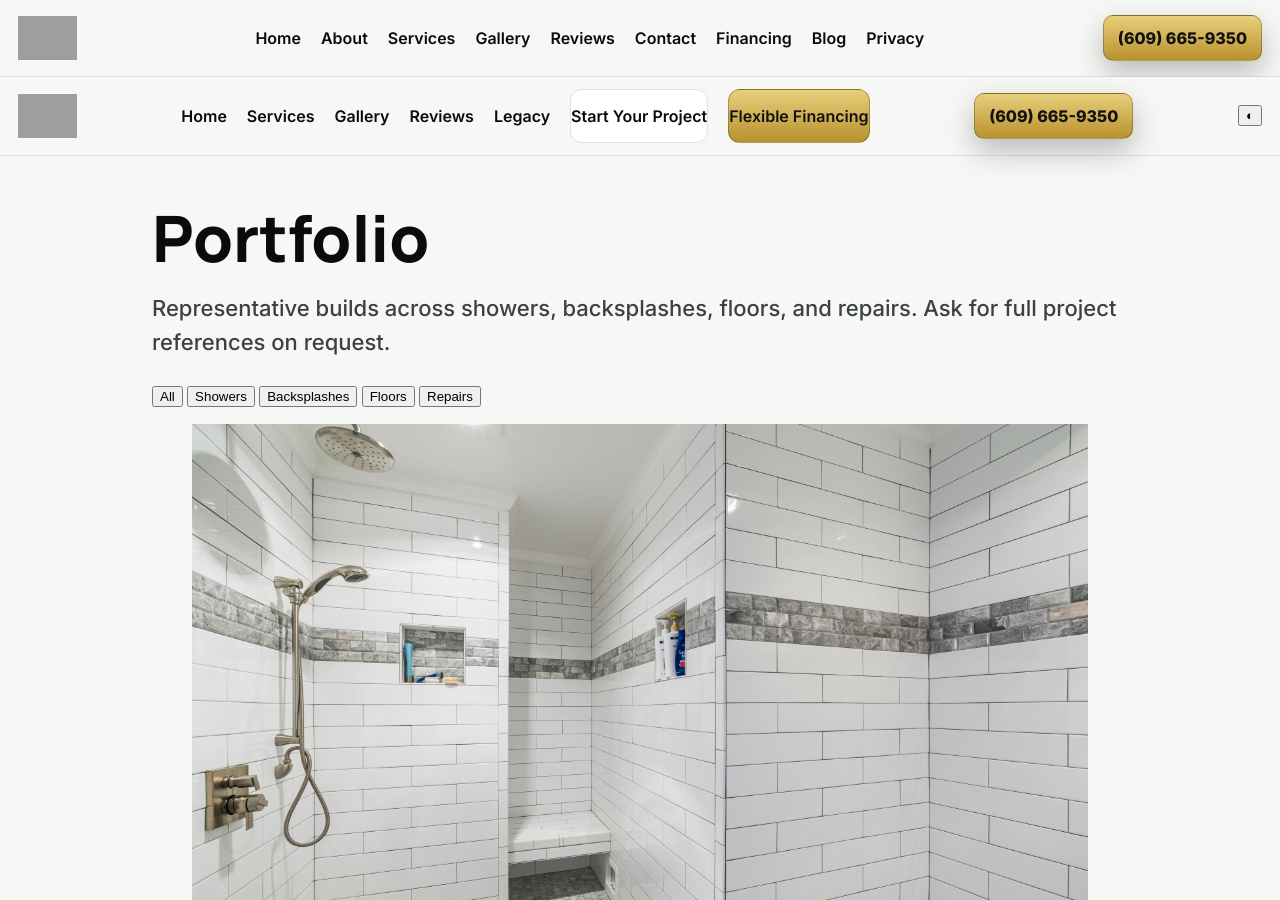
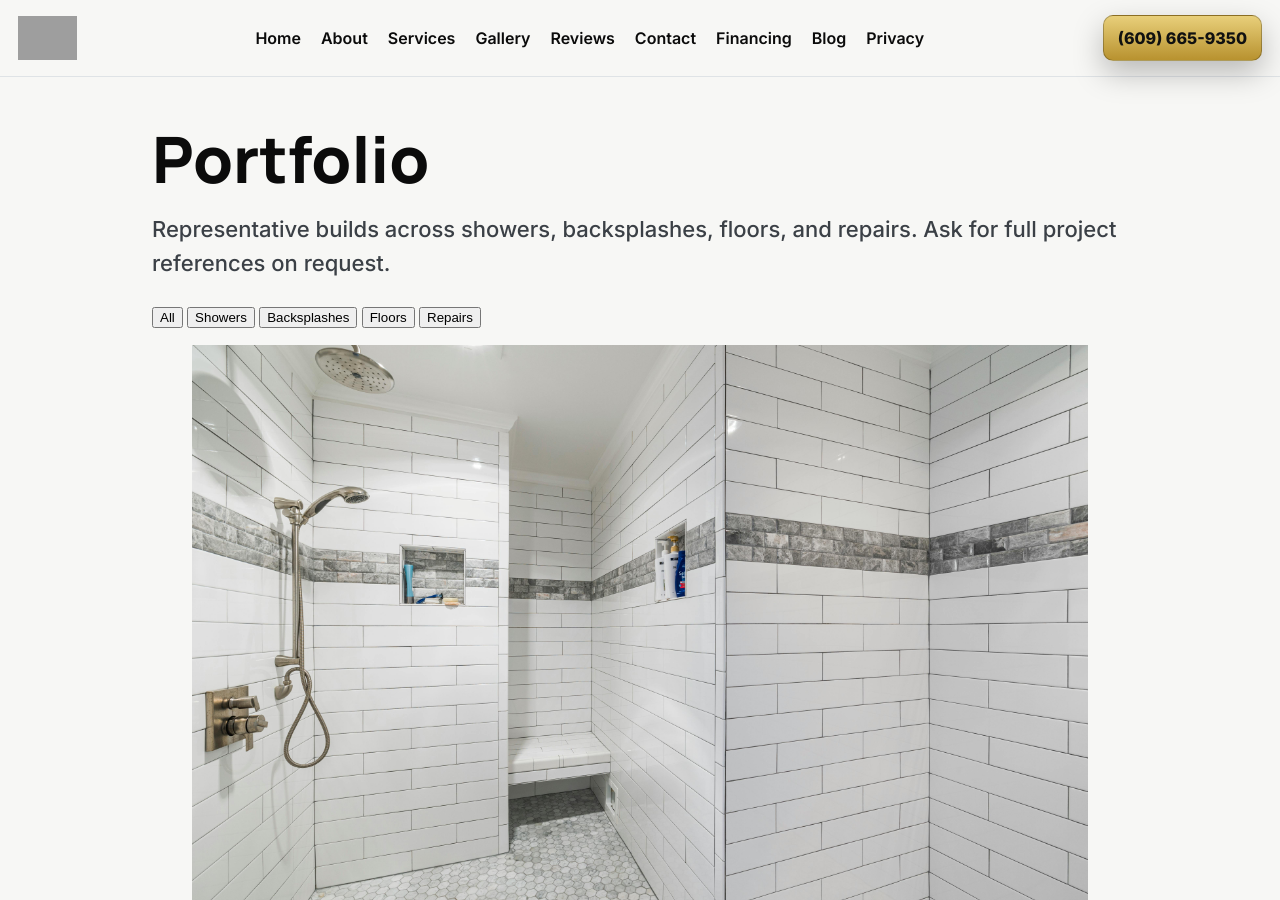
Before and after one commit to XTX33/Tillerstead-site, a Jekyll site: the page built from portfolio.html, in a window 1280 px wide and 900 px high. Built offline with Jekyll 4.4.1, drawn with Linux system fonts in a browser that asks for light colours; grey boxes are pictures that could not be loaded.

Commit message:
Update portfolio.html

```diff
--- a/portfolio.html
+++ b/portfolio.html
@@ -3,36 +3,6 @@ layout: default
 title: Portfolio
 permalink: /portfolio/
 ---
-<body>
-  <a class="sr-only" href="#main">Skip to content</a>
-
-  <!-- Single, shared header -->
-  <header class="appbar">
-    <a class="brand" href="/" aria-label="Tillerstead Home">
-      <img src="/assets/img/Logo-light.png" alt="Tillerstead logo" width="168" height="44" decoding="async" loading="eager">
-      <span class="sr-only">Tillerstead LLC</span>
-    </a>
-
-    <button class="nav-toggle" aria-controls="nav" aria-expanded="false" title="Menu">
-      <span class="hamburger" aria-hidden="true"></span>
-    </button>
-
-    <nav id="nav" class="site-nav" aria-label="Main">
-      <ul>
-        <li><a href="/">Home</a></li>
-        <li><a href="/services.html">Services</a></li>
-        <li><a href="/portfolio.html" aria-current="page">Gallery</a></li>
-        <li><a href="/reviews.html">Reviews</a></li>
-        <li><a href="/legacy.html">Legacy</a></li>
-        <li><a class="btn" href="/contact.html">Start Your Project</a></li>
-        <li><a class="btn btn-accent" href="/financing.html">Flexible Financing</a></li>
-      </ul>
-    </nav>
-
-    <a class="call-btn" href="tel:+16096659350" aria-label="Call Tillerstead">(609) 665-9350</a>
-    <button class="theme-toggle" title="Toggle theme" aria-pressed="false">◐</button>
-  </header>
-
   <main id="main" class="container" style="padding-block:48px">
     <header class="hero" style="text-align:left;background:none;padding:0 0 8px">
       <h1>Portfolio</h1>
@@ -285,5 +255,4 @@ permalink: /portfolio/
     document.querySelectorAll('.chip').forEach(chip=> chip.addEventListener('click', ()=> applyFilter(chip.dataset.filter)));
   })();
   </script>
-</body>
 </html>
```
